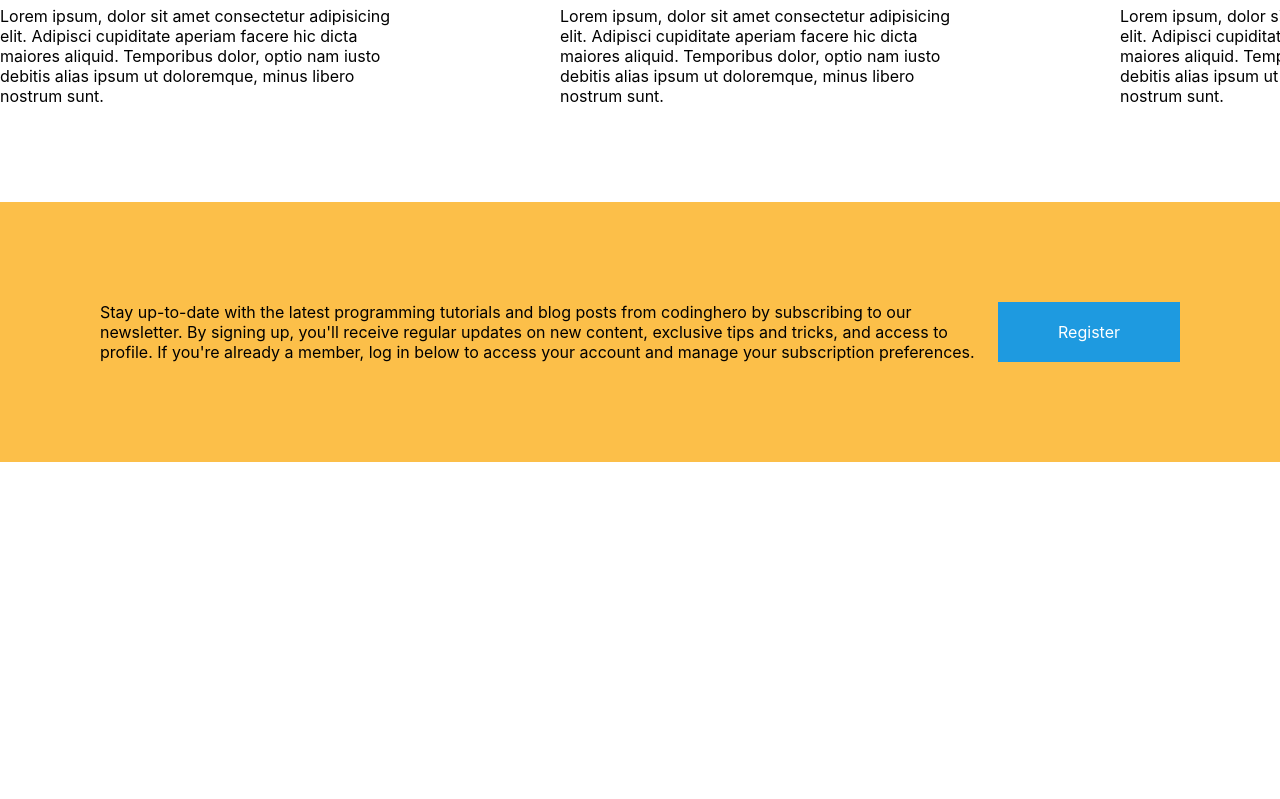
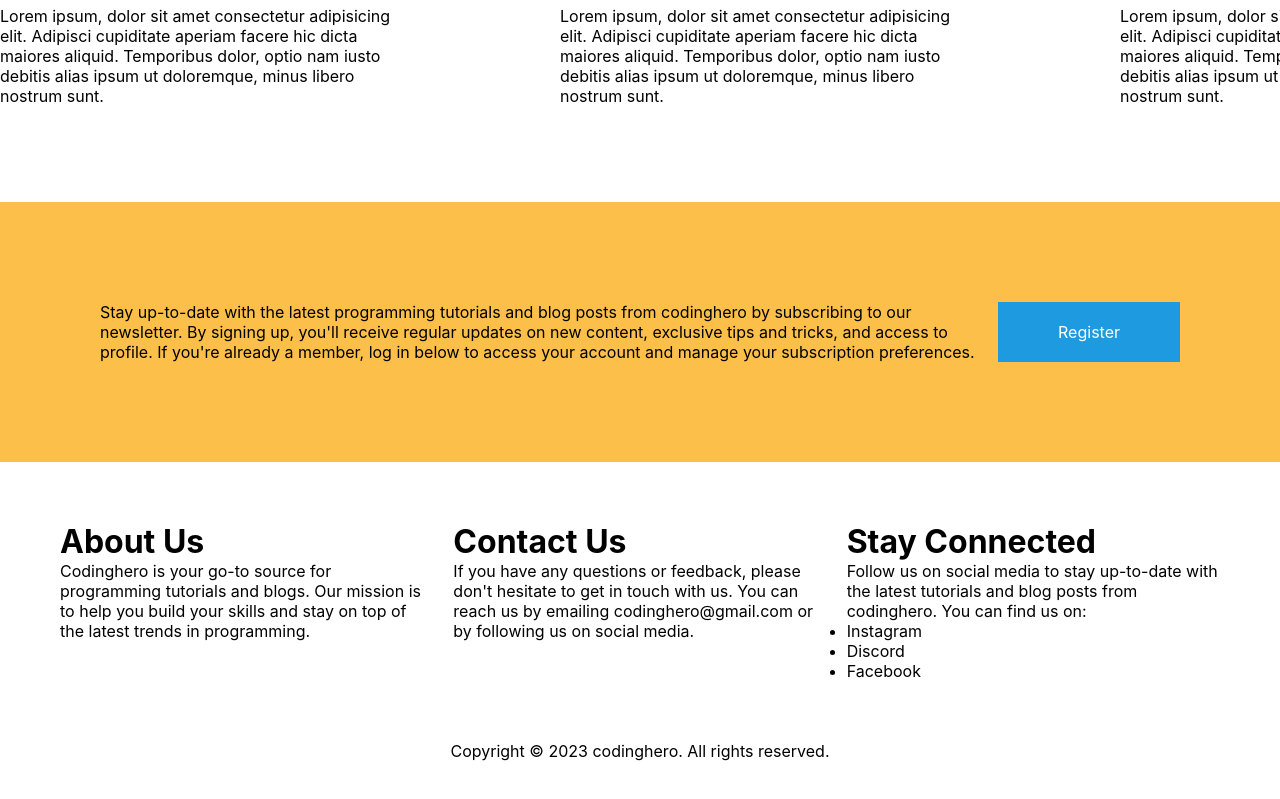
Before and after one commit to Dzenoo/Programming-Challenges-Platform, a React (Create React App) app: page / in a window 1280 px wide. Shown: the part 2853-3652 px from the top of the page. Before the commit the page ends 3315 px from the top, so only its background shows below. Built offline with nearby package versions, Linux system fonts and the light colour scheme.

Commit message:
Adding Footer

```diff
--- a/src/shared/navigation/Footer.css
+++ b/src/shared/navigation/Footer.css
@@ -0,0 +1,6 @@
+.footer_grid {
+  display: grid;
+  grid-template-columns: repeat(3, 1fr);
+  padding: 60px;
+  gap: 20px;
+}
--- a/src/shared/navigation/Footer.js
+++ b/src/shared/navigation/Footer.js
@@ -3,7 +3,43 @@ import React from "react";
 import "./Footer.css";
 
 const Footer = () => {
-  return <>{/* <div className="footer"></div>; */}</>;
+  return (
+    <>
+      <div className="footer_grid">
+        <div className="footer_column1">
+          <h1>About Us</h1>
+          <p>
+            Codinghero is your go-to source for programming tutorials and blogs.
+            Our mission is to help you build your skills and stay on top of the
+            latest trends in programming.
+          </p>
+        </div>
+        <div className="footer_column2">
+          <h1>Contact Us</h1>
+          <p>
+            If you have any questions or feedback, please don't hesitate to get
+            in touch with us. You can reach us by emailing codinghero@gmail.com
+            or by following us on social media.
+          </p>
+        </div>
+        <div className="footer_column3">
+          <h1>Stay Connected</h1>
+          <p>
+            Follow us on social media to stay up-to-date with the latest
+            tutorials and blog posts from codinghero. You can find us on:
+          </p>
+          <ul>
+            <li>Instagram</li>
+            <li>Discord</li>
+            <li>Facebook</li>
+          </ul>
+        </div>
+      </div>
+      <p style={{ textAlign: "center", paddingBottom: "40px" }}>
+        Copyright © 2023 codinghero. All rights reserved.
+      </p>
+    </>
+  );
 };
 
 export default Footer;
```
